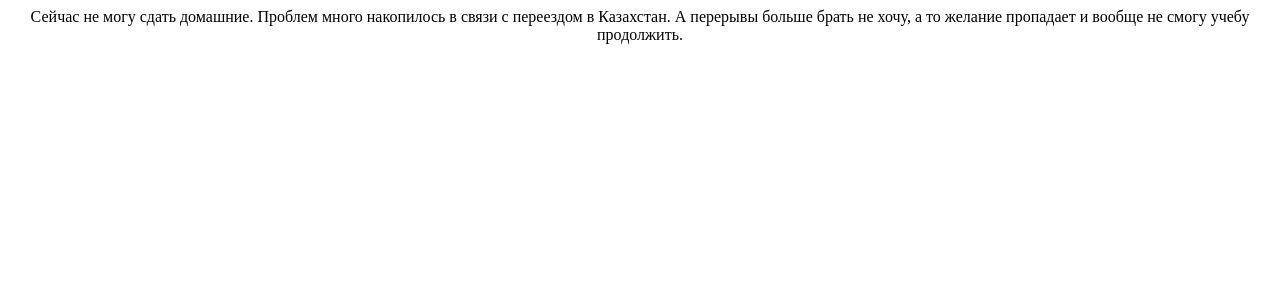
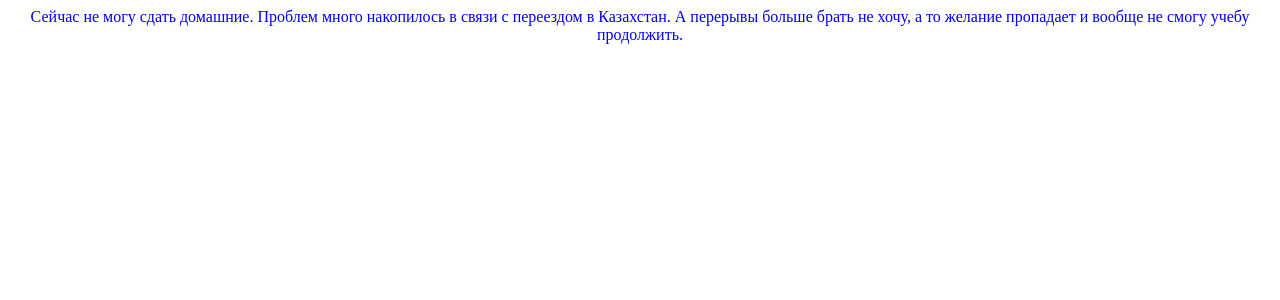
Before and after one commit to Kaori318/GB_React, a React (Create React App) app in the folder homework/: page / in a window 1280 px wide. Shown: the top 300 px of the page. Built offline with nearby package versions, Linux system fonts and the light colour scheme.

Commit message:
lesson-8
leson-8

```diff
--- a/homework/src/App.css
+++ b/homework/src/App.css
@@ -1,3 +1,4 @@
 .App {
   text-align: center;
+  color: blue;
 }
```
